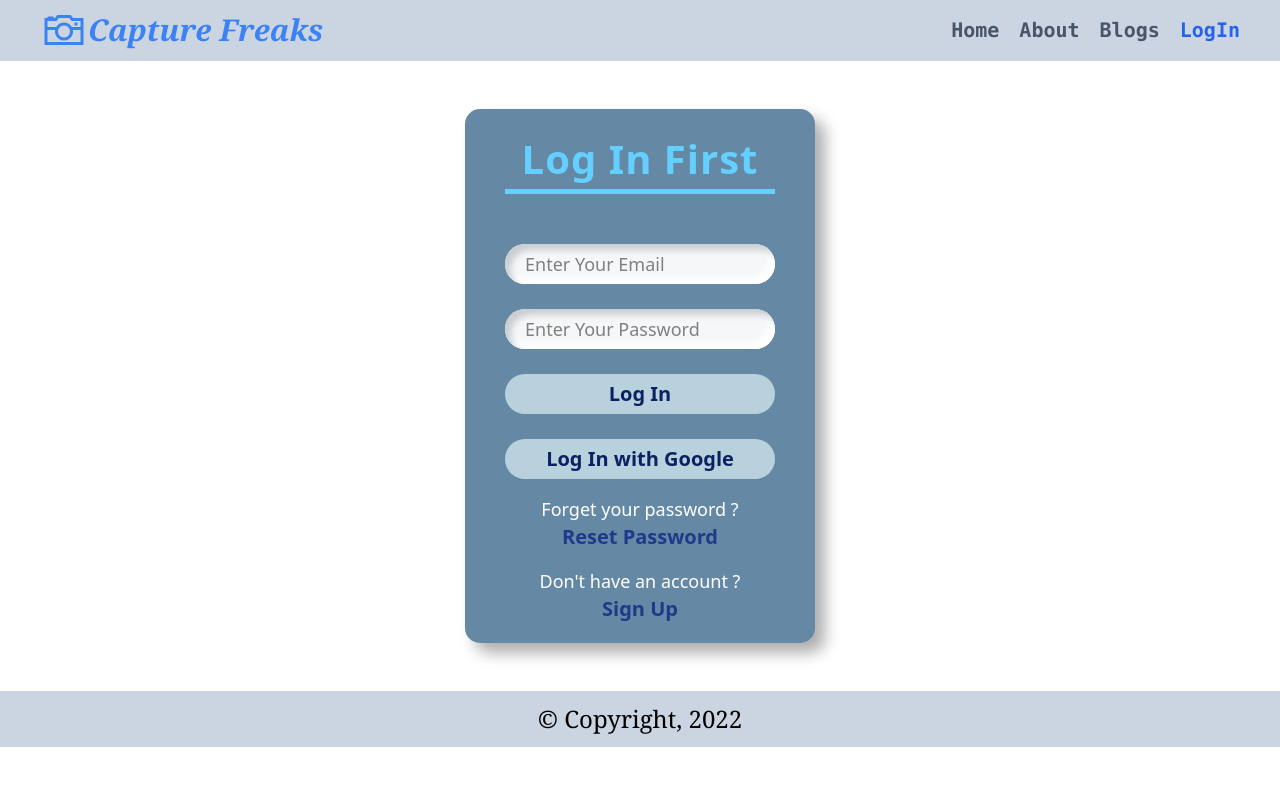
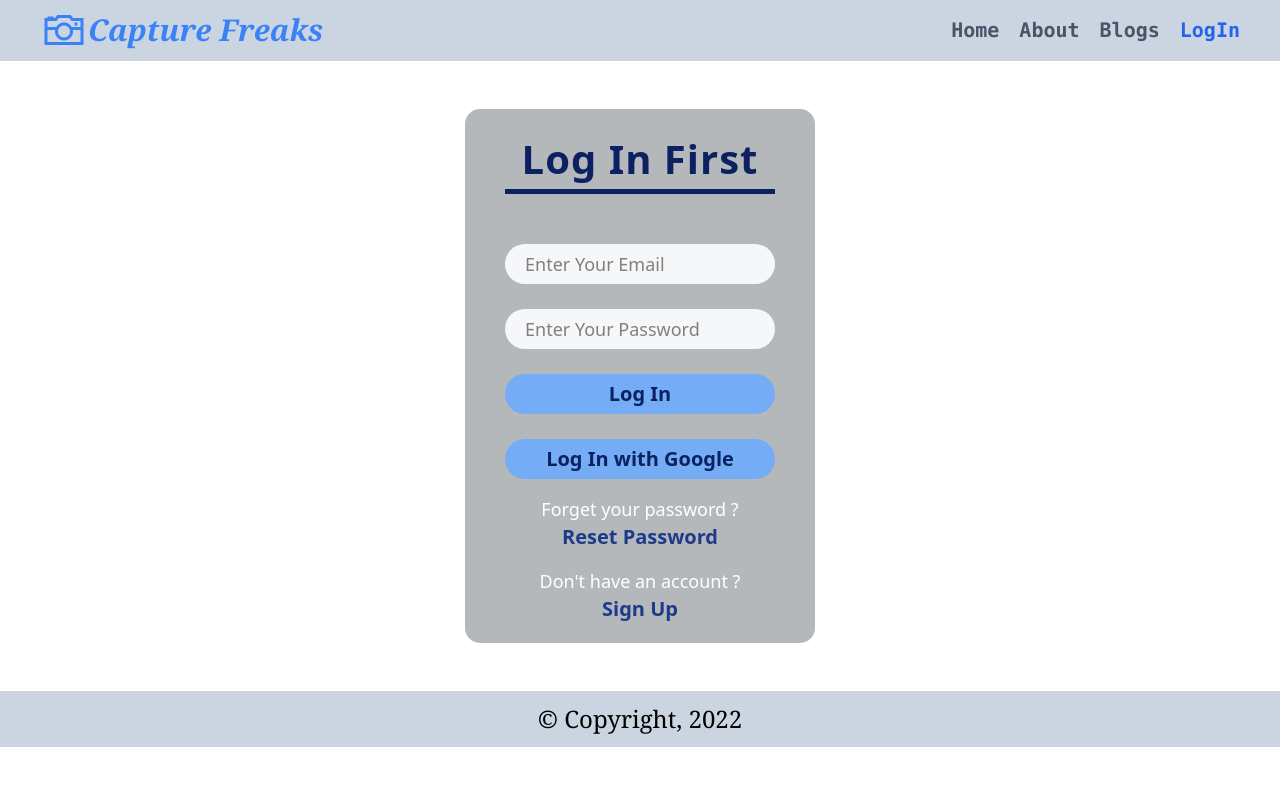
Before and after one commit to HossainRafi/CaptureFreaks, a React (Create React App) app: page /login in a window 1280 px wide. Shown: the top 786 px of the page. Built offline with nearby package versions, Linux system fonts and the light colour scheme.

Commit message:
login page done

```diff
--- a/package.json
+++ b/package.json
@@ -15,6 +15,7 @@
     "react-router-dom": "^6.3.0",
     "react-scripts": "5.0.0",
     "react-slick": "^0.28.1",
+    "react-toastify": "^8.2.0",
     "slick-carousel": "^1.8.1",
     "web-vitals": "^2.1.4"
   },
--- a/src/component/Home/Home.js
+++ b/src/component/Home/Home.js
@@ -15,7 +15,7 @@ const Home = () => {
       <div className="pb-7">
         <Carousel />
       </div>
-      <h1 className="text-center font-serif text-blue-600 text-5xl pt-10">
+      <h1 className="text-center font-serif text-blue-600 text-5xl pt-10 mx-5">
         Packages For You
       </h1>
       <div className="grid md:grid-cols-3 gap-5 pt-10 py-10">
--- a/src/component/Login/Login.js
+++ b/src/component/Login/Login.js
@@ -1,18 +1,90 @@
-import React from "react";
+import React, { useEffect, useState } from "react";
 import { Link } from "react-router-dom";
 import "./login.css";
+import auth from "./../../Firebase/firebase.init";
+import { useSignInWithEmailAndPassword } from "react-firebase-hooks/auth";
+import { ToastContainer, toast } from "react-toastify";
+import "react-toastify/dist/ReactToastify.css";
 
 const Login = () => {
+  const [userInfo, setUserInfo] = useState({ email: "", password: "" });
+
+  const [errors, setErrors] = useState({ email: "", password: "", others: "" });
+
+  const [signInWithEmail, user, loading, hookError] =
+    useSignInWithEmailAndPassword(auth);
+
+  const handleEmailChange = (e) => {
+    const emailRegex = /\S+@\S+\.\S+/;
+    const validEmail = emailRegex.test(e.target.value);
+    if (validEmail) {
+      setUserInfo({ ...userInfo, email: e.target.value });
+      setErrors({ ...errors, email: "" });
+    } else {
+      setErrors({ ...errors, email: "Invalid email" });
+      setUserInfo({ ...userInfo, email: "" });
+    }
+  };
+
+  const handlePasswordChange = (e) => {
+    const passwordRegex = /.{5,}/;
+    const validPassword = passwordRegex.test(e.target.value);
+    if (validPassword) {
+      setUserInfo({ ...userInfo, password: e.target.value });
+      setErrors({ ...errors, password: "" });
+    } else {
+      setErrors({ ...errors, password: "Invalid Password" });
+      setUserInfo({ ...userInfo, password: "" });
+    }
+  };
+
+  const handleLogin = (e) => {
+    e.preventDefault();
+    signInWithEmail(userInfo.email, userInfo.password);
+  };
+
+  useEffect(() => {
+    if (hookError) {
+      switch (hookError?.code) {
+        case "auth/invalid-email":
+          toast("OOPS..!! Something Went Wrong. Try Again Later");
+          break;
+
+        case "auth/invalid-password":
+          toast("OOPS..!! Something Went Wrong. Try Again Later");
+          break;
+        default:
+          toast("OOPS..!! Something Went Wrong. Try Again Later");
+      }
+    }
+  }, [hookError]);
+
   return (
     <div>
       <div className="login-container">
         <div className="login-title">Log In First</div>
-        <form className="login-form">
-          <input type="text" placeholder="Enter Your Email" />
-          <input type="password" placeholder="Enter Your Password" />
+        <form onSubmit={handleLogin} className="login-form">
+          <input
+            onChange={handleEmailChange}
+            type="text"
+            placeholder="Enter Your Email"
+          />
+          {errors?.email && <p className="error-message">{errors.email}</p>}
+          <input
+            onChange={handlePasswordChange}
+            type="password"
+            placeholder="Enter Your Password"
+          />
+          {errors?.password && (
+            <p className="error-message">{errors.password}</p>
+          )}
+
+          {/* {hookError && <p className="error-message">{hookError?.message}</p>} */}
+
           <button>Log In</button>
         </form>
         <button>Log In with Google</button>
+
         <div>
           <p className="font-medium text-lg text-center text-white mt-4">
             Forget your password ?
@@ -30,6 +102,18 @@ const Login = () => {
             <Link to="/signup">Sign Up</Link>
           </p>
         </div>
+
+        <ToastContainer
+          position="top-center"
+          autoClose={2500}
+          hideProgressBar
+          newestOnTop={false}
+          closeOnClick
+          rtl={false}
+          pauseOnFocusLoss
+          draggable
+          pauseOnHover
+        />
       </div>
     </div>
   );
--- a/src/component/Login/login.css
+++ b/src/component/Login/login.css
@@ -6,8 +6,8 @@
     border-radius: 15px;
     padding: 20px 40px;
     box-sizing: border-box;
-    background: #6589a5;
-    box-shadow: 10px 10px 15px #aeaeae, -14px -14px 20px #ffffff;
+    background: #b5b8bb;
+    /* box-shadow: 10px 10px 15px #aeaeae, -14px -14px 20px #ffffff; */
 }
 
 
@@ -15,9 +15,9 @@
     text-align: center;
     margin-top: 0px;
     font-weight: 900;
-    border-bottom: 5px solid #63d0ff;
+    border-bottom: 5px solid #0c2162;
     font-size: 2.5rem;
-    color: #63d0ff;
+    color: #0c2162;
     letter-spacing: 1px;
 }
 
@@ -56,13 +56,13 @@
     height: 40px;
     font-size: 18px;
     border-radius: 50px;
-    box-shadow: inset 6px 6px 6px #cbced1, inset -6px -6px 6px white;
+    /* box-shadow: inset 6px 6px 6px #cbced1, inset -6px -6px 6px white; */
 }
 
 .login-container button {
     color: #0c2162;
     margin-top: 25px;
-    background: #b9d1dc;
+    background: #74acf6;
     font-size: 20px;
     height: 40px;
     border-radius: 20px;
@@ -72,14 +72,15 @@
 }
 
 .login-container button:hover {
-    background: #76b9f0;
+    background: #4b85b0;
 }
 
 .error-message{
-    font-size: 12px;
-    color: red;
+    font-size: 18px;
+    color: #d50000;
     margin: 12px;
 }
 .error-message::before{
     content: "❌ ";
+    font-size: 15px;
 }
--- a/src/component/Packages/Packages.css
+++ b/src/component/Packages/Packages.css
@@ -1,3 +1,3 @@
 .card-container{
-    box-shadow: 12px 12px 15px #c9c8c8, -14px -14px 20px #ffffff;
+    /* box-shadow: 12px 12px 15px #c9c8c8, -14px -14px 20px #ffffff; */
 }
--- a/src/component/Packages/Packages.js
+++ b/src/component/Packages/Packages.js
@@ -8,8 +8,8 @@ const Packages = ({ packages }) => {
     packages;
   return (
     <div>
-      <div className="card-container mx-5 mb-10 bg-gray-200 rounded-xl h-[600px] relative">
-        <img className="rounded-t-xl mt-3 h-[200px] w-full" src={img} alt="" />
+      <div className="card-container mx-5 mb-10 bg-gray-200 rounded-xl h-[680px] relative">
+        <img className="rounded-t-xl mt-3 h-[280px] w-full" src={img} alt="" />
         <h3 className="text-2xl font-serif italic text-center text-blue-500 font-bold pt-3 pb-8">
           {name}
         </h3>
--- a/src/component/Review/Review.js
+++ b/src/component/Review/Review.js
@@ -4,7 +4,6 @@ import Rating from "react-rating";
 
 const Review = ({ review }) => {
   const { name, img, ratting, comment } = review;
-  console.log(review);
   return (
     <div>
       <div className="card-container mx-5 mb-10 bg-gray-200 rounded-xl h-[430px] pt-5">
--- a/src/component/Reviews/Reviews.js
+++ b/src/component/Reviews/Reviews.js
@@ -10,7 +10,7 @@ const Reviews = () => {
     }, []);
     return (
         <div>
-            <h1 className="text-center font-serif text-blue-600 text-5xl pt-10">Customer Reviews</h1>
+            <h1 className="text-center font-serif text-blue-600 text-5xl pt-10 mx-5">Customer Reviews</h1>
         <div className="pt-10 grid md:grid-cols-3 gap-5 py-10">
           {userReviews.map((review) => (
             <Review key={review.id} review={review} />
```
Also changed, not shown: public/fakeData.json (+20 -20 lines), 1 other file (tests, documents, lock files or other folders).
